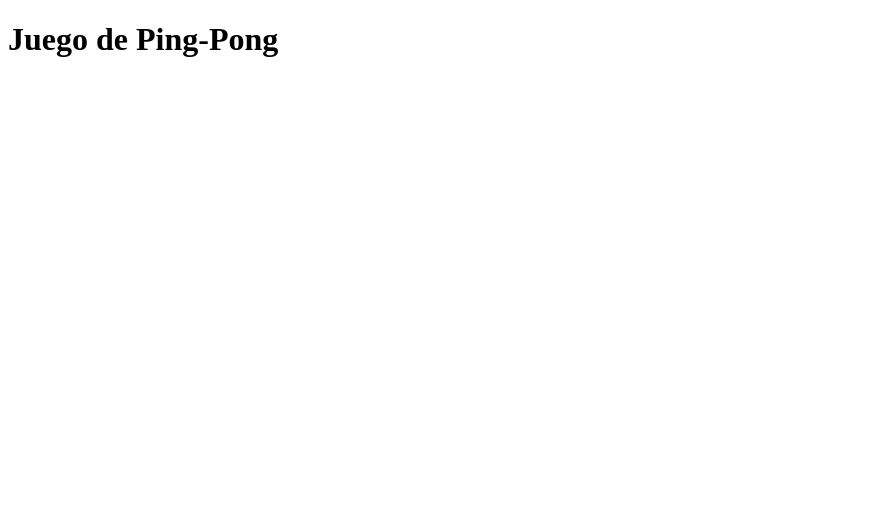
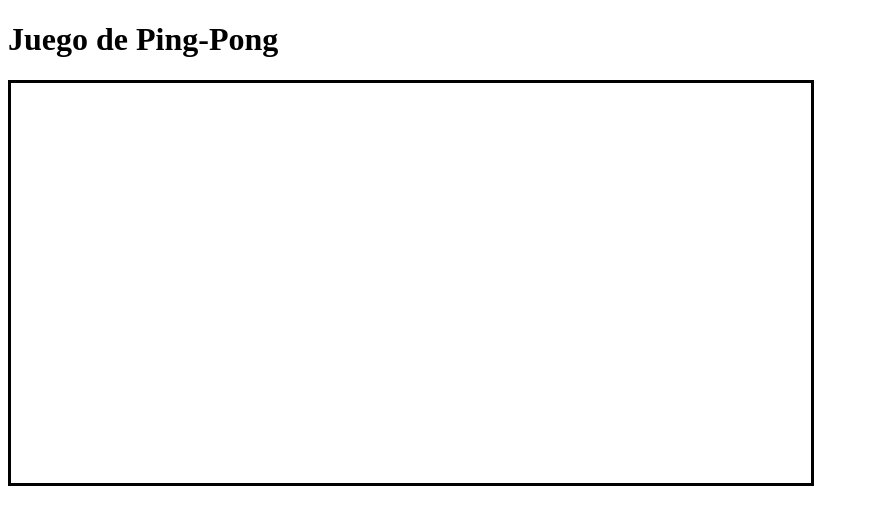
Before and after one commit to Luisa0624/Practica_JS, a plain HTML site: page Index.html in a window 1280 px wide. Shown: the whole page, without its empty margins (0-869 px from the left). Drawn offline with Linux system fonts and the light colour scheme.

Commit message:
Se crea el objeto tablero con sus metodos y propiedades. Video1

```diff
--- a/Index.html
+++ b/Index.html
@@ -2,6 +2,11 @@
 <html>
     <head>
         <title></title>
+        <style>
+            canvas{
+                border:solid;
+            }
+        </style>
     </head>
     <body>
         <h1>Juego de Ping-Pong</h1>
--- a/main.js
+++ b/main.js
@@ -0,0 +1,36 @@
+(function(){
+    self.Board = function(width,height){
+        this.width = width;
+        this.height = height;
+        this.playing = false;
+        this.game_over = false;
+        this.bars = [];
+        this.ball = null;
+    }
+
+    self.Board.prototype={
+       get elements (){
+            var elements=this.bars;
+            elements.push(ball);
+            return elements;
+       }
+    }
+})();
+
+(function(){
+    self.BoardView = function(canvas,board){
+        this.canvas = canvas;
+        this.canvas.width = board.width;
+        this.canvas.height= board.height;
+        this.board = board;
+        this.ctx = canvas.getContext("2d");
+    }
+})();
+
+window.addEventListener("load", main);
+
+function main(){
+    var board = new Board (800,400);
+    var canvas = document.getElementById('canvas');
+    var board_view = new BoardView(canvas,board);
+}
```
